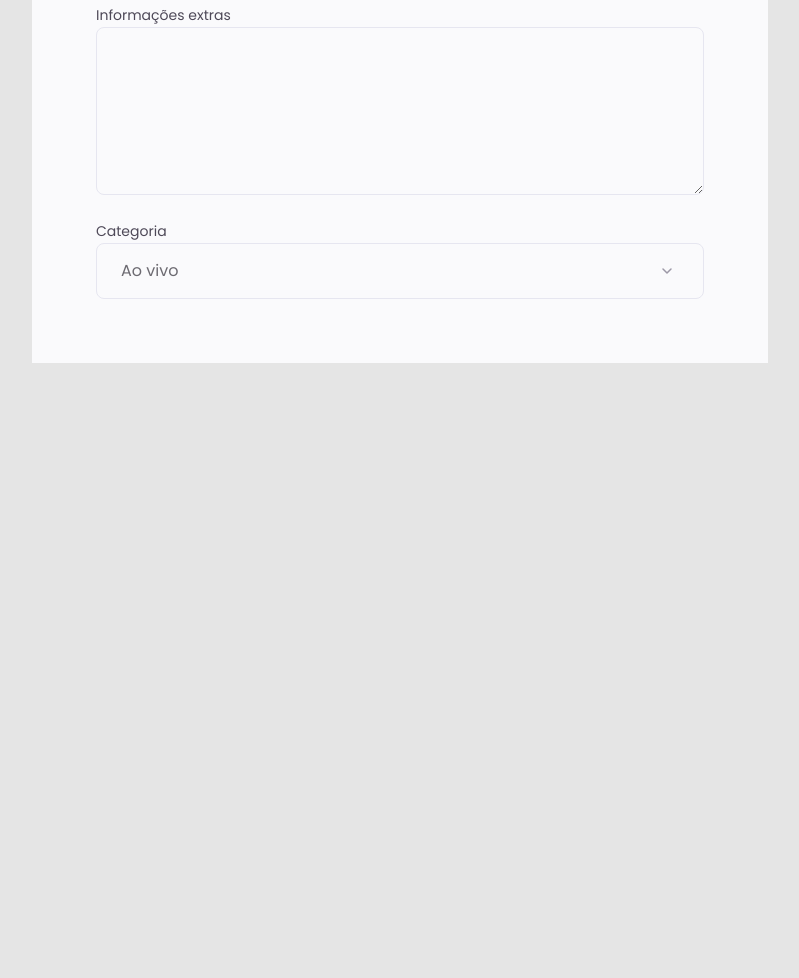
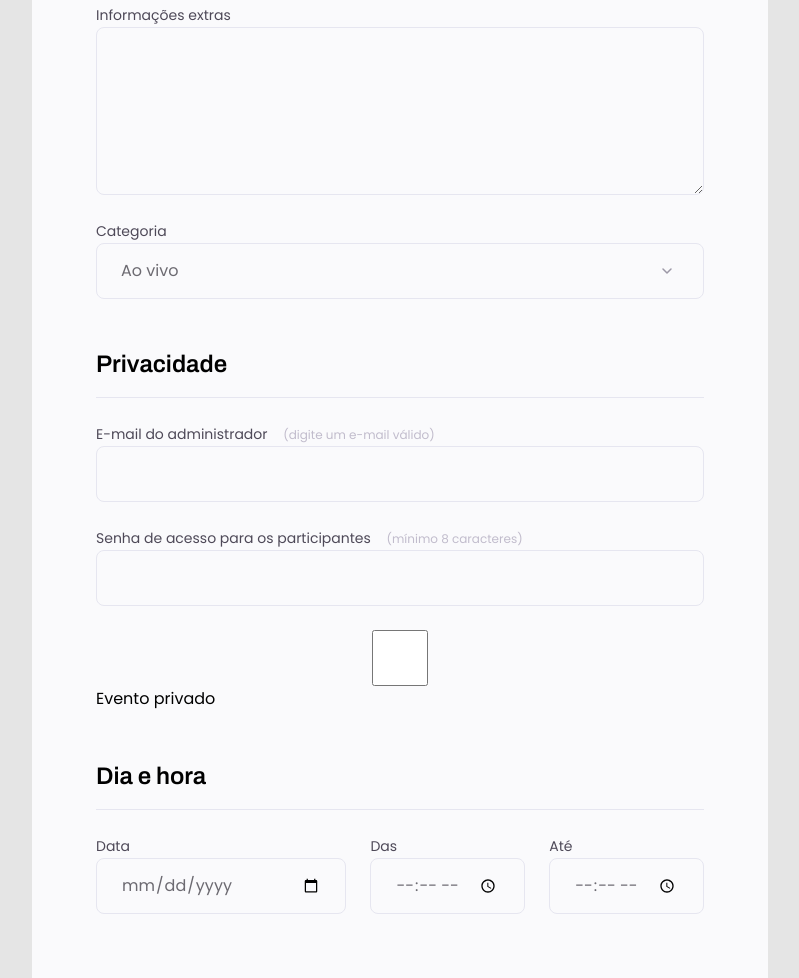
Before and after one commit to Ronald-Ca/formulario-simples, a plain HTML site: page index.html in a window 1280 px wide. Shown: the part 720-1698 px from the top of the page, without its empty margins (240-1039 px from the left). Before the commit the page ends 1083 px from the top, so only its background shows below. Drawn offline with Linux system fonts and the light colour scheme.

Commit message:
Aplicando estilos aos agrupamentos restantes

```diff
--- a/index.html
+++ b/index.html
@@ -22,6 +22,7 @@
                 formulário de inscrição.</p>
         </header>
         <form action="">
+
             <fieldset>
                 <div class="fieldset-wrapper">
                     <legend>Informações do Evento</legend>
@@ -57,6 +58,49 @@
                     </div>
                 </div>
             </fieldset>
+
+            <fieldset>
+                <div class="fieldset-wrapper">
+                    <legend>Privacidade</legend>
+
+                    <div class="input-wrapper">
+                        <label for="event-email">E-mail do administrador <span>(digite um e-mail válido)</span></label>
+                        <input type="email" id="event-email">
+                    </div>
+
+                    <div class="input-wrapper">
+                        <label for="event-password">Senha de acesso para os participantes <span>(mínimo 8
+                                caracteres)</span></label>
+                        <input type="password" id="event-password">
+                    </div>
+                    <div class="input-wrapper">
+                        <input type="checkbox" id="event-confirm">
+                        <p>Evento privado</p>
+                    </div>
+                </div>
+            </fieldset>
+
+            <fieldset>
+                <div class="fieldset-wrapper">
+                    <legend>Dia e hora</legend>
+
+                    <div class="col-3">
+                        <div class="input-wrapper">
+                            <label for="event-date">Data</label>
+                            <input type="date" id="event-date">
+                        </div>
+
+                        <div class="input-wrapper">
+                            <label for="event-begin">Das</label>
+                            <input type="time" id="event-begin">
+                        </div>
+                        <div class="input-wrapper">
+                            <label for="event-end">Até</label>
+                            <input type="time" id="event-end">
+                        </div>
+                    </div>
+                </div>
+            </fieldset>
         </form>
     </div>
 </body>
--- a/style.css
+++ b/style.css
@@ -59,6 +59,10 @@ form {
     min-height: 300px;
 
     padding: 64px;
+
+    display: flex;
+    flex-direction: column;
+    gap: 48px;
 }
 
 fieldset {
@@ -137,3 +141,12 @@ fieldset legend {
     background-repeat: no-repeat;
     background-position: right 24px top 50%;
 }
+
+.col-3 {
+    display: flex;
+    gap: 24px;
+}
+
+.col-3 > div:nth-child(1) {
+    width: 100%;
+}
```
